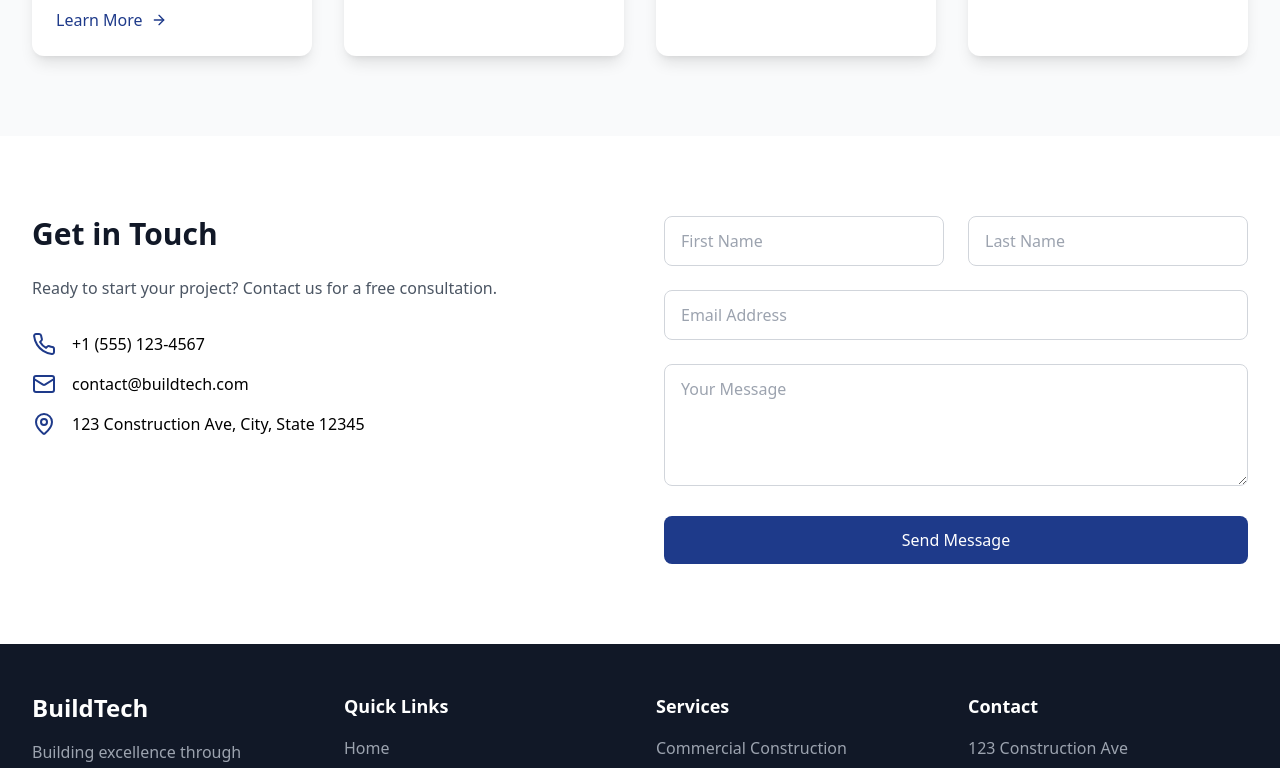
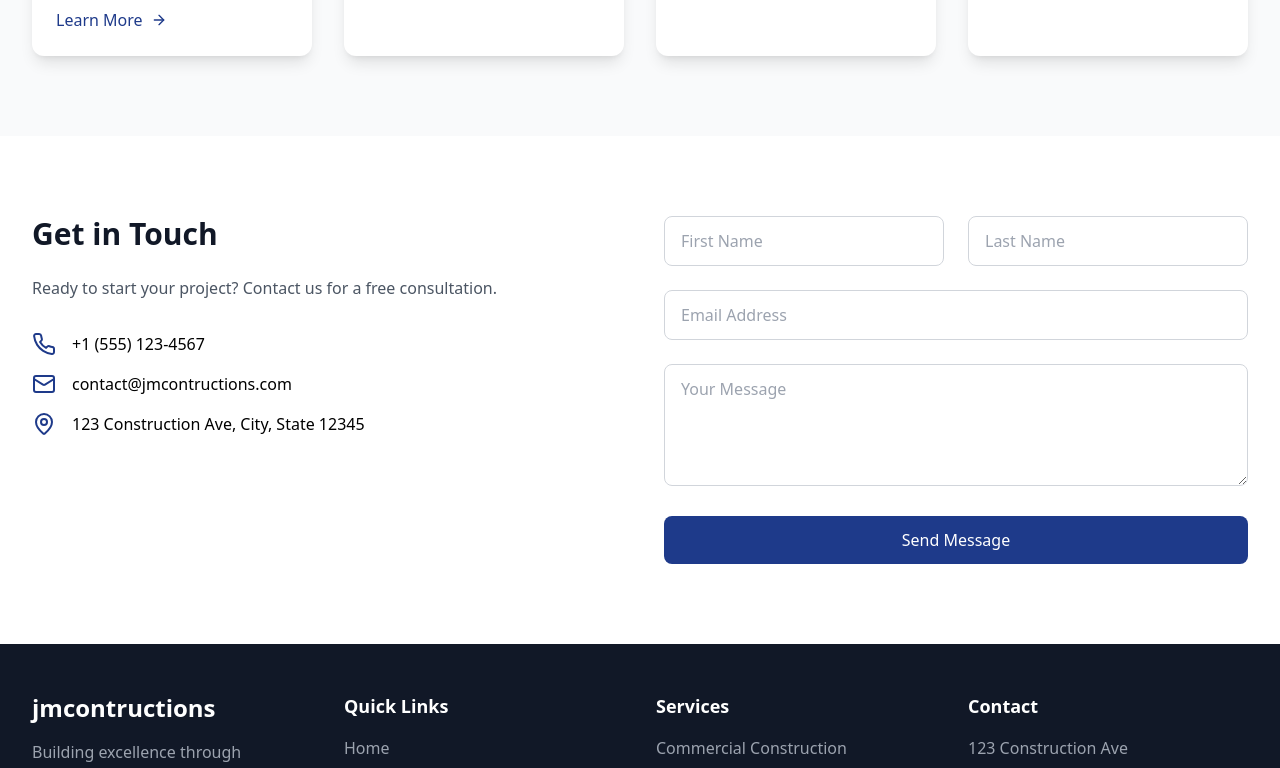
Before and after one commit to jmconstructions/jmconstruction, a React (Vite) app in the folder view/: page / in a window 1280 px wide. Shown: the part 2012-2780 px from the top of the page. Built offline with nearby package versions, Linux system fonts and the light colour scheme; no server answers.

Commit message:
Initial commit

```diff
--- a/view/src/components/ContactSection.jsx
+++ b/view/src/components/ContactSection.jsx
@@ -71,7 +71,7 @@ function ContactSection() {
             <div className="space-y-4">
               {[
                 { Icon: Phone, text: "+1 (555) 123-4567" },
-                { Icon: Mail, text: "contact@buildtech.com" },
+                { Icon: Mail, text: "contact@jmcontructions.com" },
                 {
                   Icon: MapPin,
                   text: "123 Construction Ave, City, State 12345",
--- a/view/src/components/Navbar.jsx
+++ b/view/src/components/Navbar.jsx
@@ -14,7 +14,7 @@ const Navbar = ({ userData }) => {
       <nav className="relative px-4 py-4 flex justify-between items-center bg-white">
         <div className="flex items-center px-4 sm:px-6 lg:px-8">
           <span className="text-2xl font-bold bg-gradient-to-r from-blue-900 to-blue-600 bg-clip-text text-transparent hover:scale-105 transition-transform">
-            BuildTech
+            jmcontructions
           </span>
         </div>
         <a className="text-3xl font-bold leading-none" href="#">
@@ -149,7 +149,7 @@ const Navbar = ({ userData }) => {
             <div className="flex items-center mb-8">
               <div className="flex items-center px-4 sm:px-6 lg:px-8">
                 <span className="text-2xl font-bold bg-gradient-to-r from-blue-900 to-blue-600 bg-clip-text text-transparent hover:scale-105 transition-transform">
-                  BuildTech
+                  jmcontructions
                 </span>
               </div>
               <a className="mr-auto text-3xl font-bold leading-none" href="#">
--- a/view/src/components/NewNavbar.jsx
+++ b/view/src/components/NewNavbar.jsx
@@ -10,7 +10,7 @@ function NewNavbar() {
           <div className="flex justify-between h-16">
             <div className="flex items-center">
               <span className="text-2xl font-bold bg-gradient-to-r from-blue-900 to-blue-600 bg-clip-text text-transparent hover:scale-105 transition-transform">
-                BuildTech
+                jmcontructions
               </span>
             </div>
 
--- a/view/src/page/HomePage.jsx
+++ b/view/src/page/HomePage.jsx
@@ -303,7 +303,7 @@ const HomePage = () => {
           <div className="max-w-7xl mx-auto px-4 sm:px-6 lg:px-8">
             <div className="grid grid-cols-1 md:grid-cols-4 gap-8">
               <div>
-                <h3 className="text-2xl font-bold mb-4">BuildTech</h3>
+                <h3 className="text-2xl font-bold mb-4">jmcontructions</h3>
                 <p className="text-gray-400">
                   Building excellence through innovation and dedication.
                 </p>
@@ -348,12 +348,12 @@ const HomePage = () => {
                   <li>123 Construction Ave</li>
                   <li>City, State 12345</li>
                   <li>+1 (555) 123-4567</li>
-                  <li>contact@buildtech.com</li>
+                  <li>contact@jmcontructions.com</li>
                 </ul>
               </div>
             </div>
             <div className="border-t border-gray-800 mt-12 pt-8 text-center text-gray-400">
-              <p>&copy; 2024 BuildTech. All rights reserved.</p>
+              <p>&copy; 2024 jmcontructions. All rights reserved.</p>
             </div>
           </div>
         </footer>
```
Also changed, not shown: 2 other files (tests, documents, lock files or other folders).
